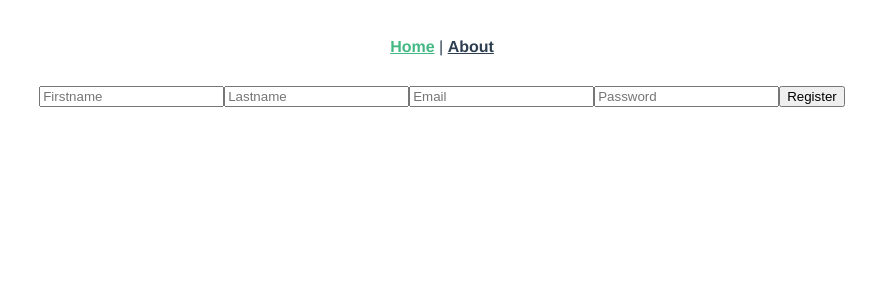
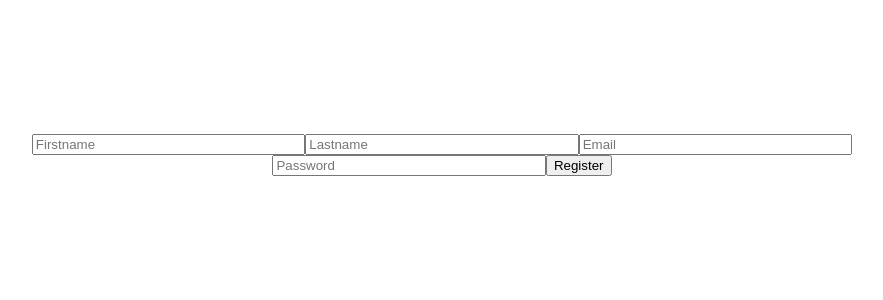
Before and after one commit to iamkunalhere/Fundoo-Notes-Vue, a Vue app: page /#/ in a window 1280 px wide. Shown: the top 300 px of the page, without its empty margins (198-1081 px from the left). Built offline with nearby package versions, Linux system fonts and the light colour scheme.

Commit message:
Welcome to Redux Demo

```diff
--- a/src/App.vue
+++ b/src/App.vue
@@ -1,32 +1,8 @@
 <template>
   <div id="app">
     <div id="nav">
-      <router-link to="/">Home</router-link> |
-      <router-link to="/about">About</router-link>
+
     </div>
     <router-view />
   </div>
 </template>
-
-<style>
-#app {
-  font-family: Avenir, Helvetica, Arial, sans-serif;
-  -webkit-font-smoothing: antialiased;
-  -moz-osx-font-smoothing: grayscale;
-  text-align: center;
-  color: #2c3e50;
-}
-
-#nav {
-  padding: 30px;
-}
-
-#nav a {
-  font-weight: bold;
-  color: #2c3e50;
-}
-
-#nav a.router-link-exact-active {
-  color: #42b983;
-}
-</style>
--- a/src/components/Registration.vue
+++ b/src/components/Registration.vue
@@ -1,11 +1,13 @@
 <template>
   <div class="container">
-    <div class="fields">
-      <input type="text" placeholder="Firstname" />
-      <input type="text" placeholder="Lastname" />
-      <input type="text" placeholder="Email" />
-      <input type="text" placeholder="Password" />
-      <button>Register</button>
+    <div class="form">
+      <form>
+        <input type="text" placeholder="Firstname" />
+        <input type="text" placeholder="Lastname" />
+        <input type="text" placeholder="Email" />
+        <input type="text" placeholder="Password" />
+        <button>Register</button>
+      </form>
     </div>
   </div>
 </template>
@@ -24,4 +26,14 @@ export default {
     display: flex;
     justify-content: center;
 }
+.form{
+    position: relative;
+    width: 70%;
+    margin: auto;
+    padding: 10%;
+    text-align: center;
+}
+.form input{
+    width: 30%;
+}
 </style>
--- a/src/router/index.js
+++ b/src/router/index.js
@@ -1,6 +1,6 @@
 import Vue from "vue";
 import VueRouter from "vue-router";
-import Home from "../views/Home.vue";
+import Registration from "../components/Registration.vue";
 
 Vue.use(VueRouter);
 
@@ -8,16 +8,7 @@ const routes = [
   {
     path: "/",
     name: "Home",
-    component: Home
-  },
-  {
-    path: "/about",
-    name: "About",
-    // route level code-splitting
-    // this generates a separate chunk (about.[hash].js) for this route
-    // which is lazy-loaded when the route is visited.
-    component: () =>
-      import(/* webpackChunkName: "about" */ "../views/About.vue")
+    component: Registration
   }
 ];
 
--- a/src/views/About.vue
+++ /dev/null
@@ -1,5 +0,0 @@
-<template>
-  <div class="about">
-    <h1>This is an about page</h1>
-  </div>
-</template>
--- a/src/views/Home.vue
+++ /dev/null
@@ -1,17 +0,0 @@
-<template>
-  <div class="home">
-    <Registration msg="Welcome to Your Vue.js App" />
-  </div>
-</template>
-
-<script>
-// @ is an alias to /src
-import Registration from "@/components/Registration.vue";
-
-export default {
-  name: "Home",
-  components: {
-    Registration
-  }
-};
-</script>
```
